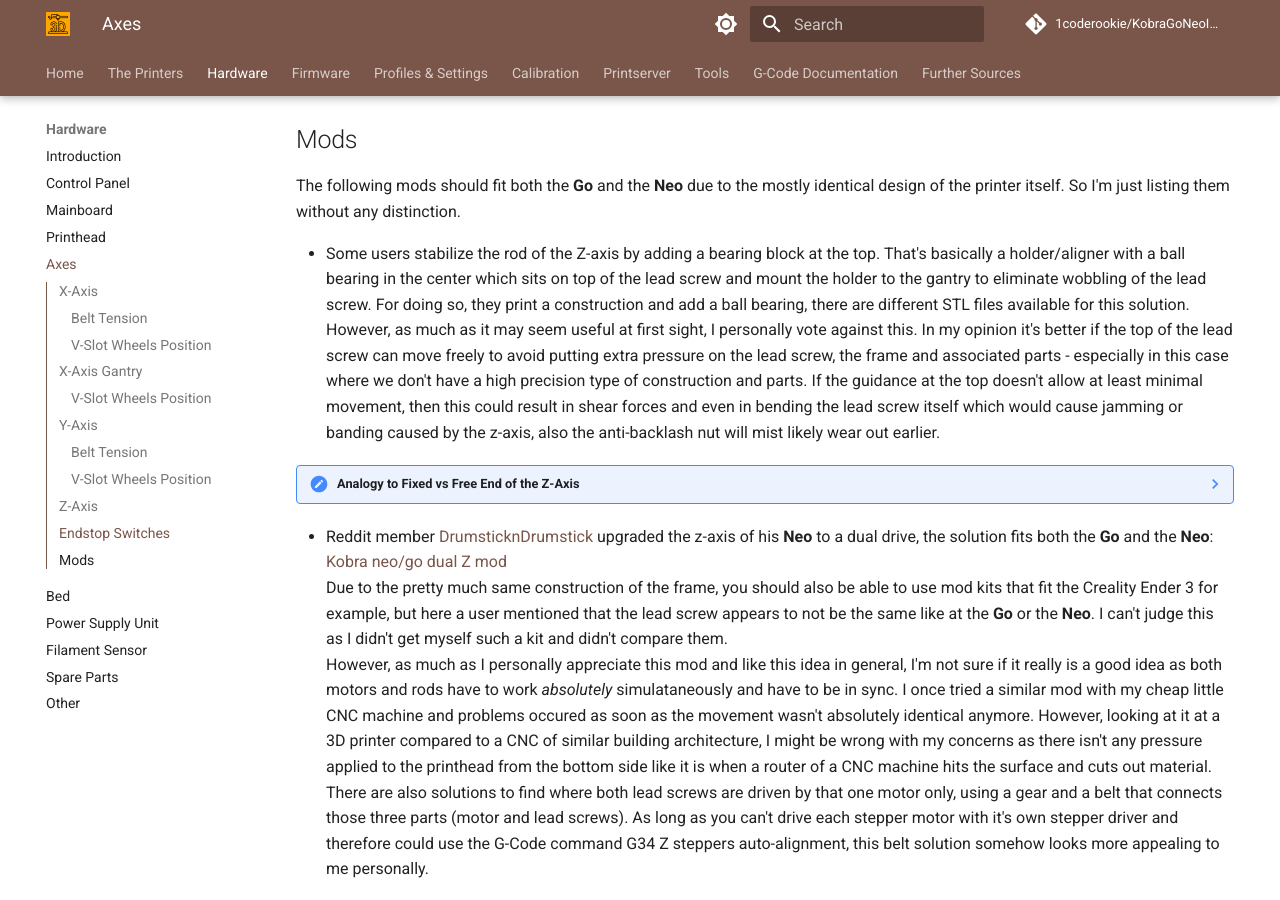
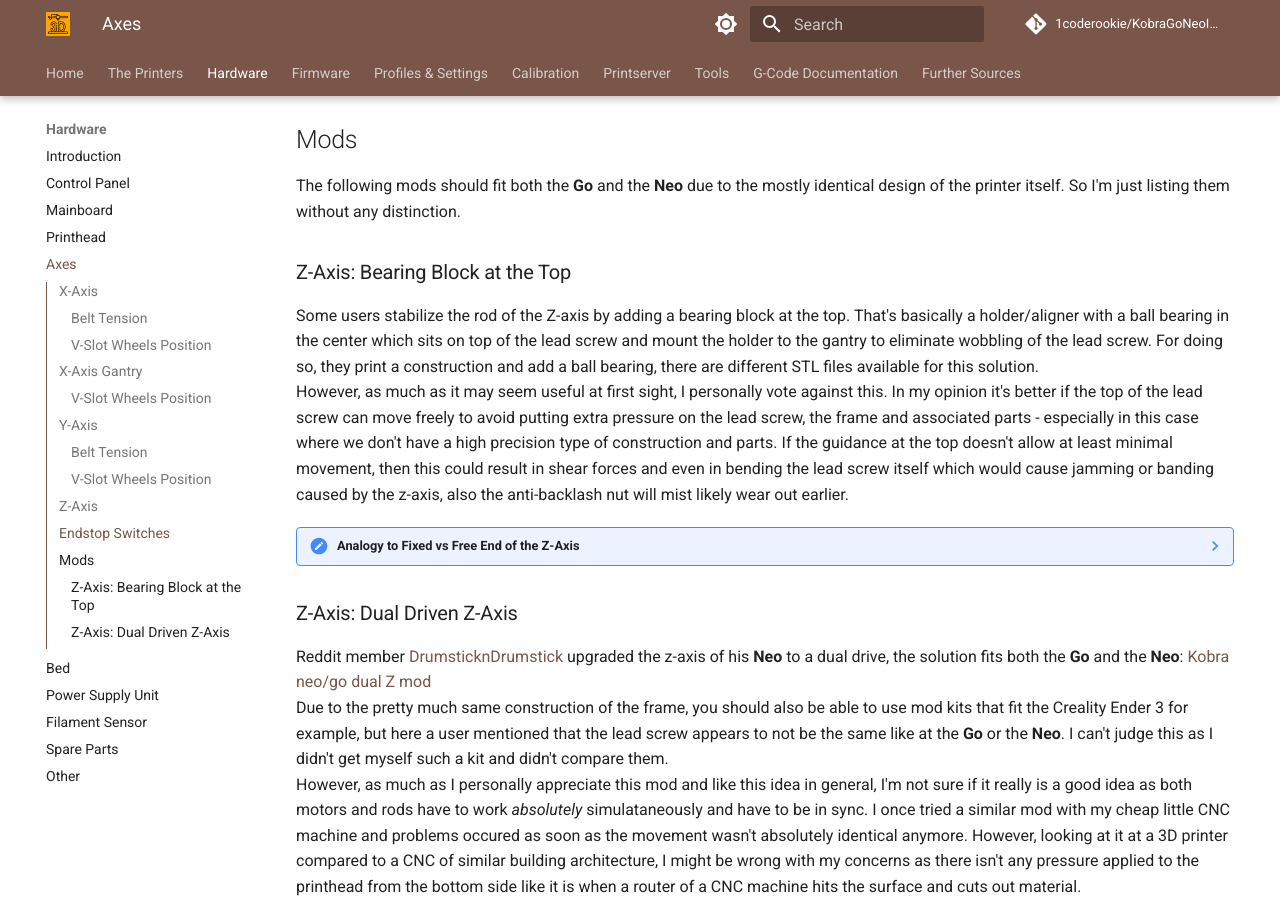
Before and after one commit to 1coderookie/KobraGoNeoInsights, an MkDocs documentation site: the page built from docs/hardware/axes.md, in a window 1280 px wide and 900 px high, scrolled down 6148 px. Built offline with MkDocs 1.6.1 and Material for MkDocs 9.7.7, drawn with Linux system fonts in a browser that asks for light colours; comment, search, counter and statistics services are not loaded.

Commit message:
Update axes.md

```diff
--- a/docs/hardware/axes.md
+++ b/docs/hardware/axes.md
@@ -210,7 +210,8 @@
 
 The following mods should fit both the **Go** and the **Neo** due to the mostly identical design of the printer itself. So I'm just listing them without any distinction.
 
-- Some users stabilize the rod of the Z-axis by adding a bearing block at the top. That's basically a holder/aligner with a ball bearing in the center which sits on top of the lead screw and mount the holder to the gantry to eliminate wobbling of the lead screw. For doing so, they print a construction and add a ball bearing, there are different STL files available for this solution.
+### Z-Axis: Bearing Block at the Top
+Some users stabilize the rod of the Z-axis by adding a bearing block at the top. That's basically a holder/aligner with a ball bearing in the center which sits on top of the lead screw and mount the holder to the gantry to eliminate wobbling of the lead screw. For doing so, they print a construction and add a ball bearing, there are different STL files available for this solution.
   However, as much as it may seem useful at first sight, I personally vote against this. In my opinion it's better if the top of the lead screw can move freely to avoid putting extra pressure on the lead screw, the frame and associated parts - especially in this case where we don't have a high precision type of construction and parts. If the guidance at the top doesn't allow at least minimal movement, then this could result in shear forces and even in bending the lead screw itself which would cause jamming or banding caused by the z-axis, also the anti-backlash nut will mist likely wear out earlier.
 
 ??? note "Analogy to Fixed vs Free End of the Z-Axis"
@@ -225,7 +226,8 @@
     I know, using analogies isn't always a good idea to explain things, but I hope it became at least a bit more clear to you why (imho) the end of the lead screw shouldn't be rigidly fixed and why I suppose to use a flexible coupler at the bottom and an Oldham coupler in the middle where the anti-backlash nut is mounted to the frame.
 
 
-- Reddit member [DrumsticknDrumstick](https://www.reddit.com/user/DrumsticknDrumstick/) upgraded the z-axis of his **Neo** to a dual drive, the solution fits both the **Go** and the **Neo**: [Kobra neo/go dual Z mod](https://www.reddit.com/r/anycubic/comments/1083sr2/kobra_neogo_dual_z_mod/)
+### Z-Axis: Dual Driven Z-Axis
+Reddit member [DrumsticknDrumstick](https://www.reddit.com/user/DrumsticknDrumstick/) upgraded the z-axis of his **Neo** to a dual drive, the solution fits both the **Go** and the **Neo**: [Kobra neo/go dual Z mod](https://www.reddit.com/r/anycubic/comments/1083sr2/kobra_neogo_dual_z_mod/)
   Due to the pretty much same construction of the frame, you should also be able to use mod kits that fit the Creality Ender 3 for example, but here a user mentioned that the lead screw appears to not be the same like at the **Go** or the **Neo**. I can't judge this as I didn't get myself such a kit and didn't compare them.
   However, as much as I personally appreciate this mod and like this idea in general, I'm not sure if it really is a good idea as both motors and rods have to work *absolutely* simulataneously and have to be in sync. I once tried a similar mod with my cheap little CNC machine and problems occured as soon as the movement wasn't absolutely identical anymore. However, looking at it at a 3D printer compared to a CNC of similar building architecture, I might be wrong with my concerns as there isn't any pressure applied to the printhead from the bottom side like it is when a router of a CNC machine hits the surface and cuts out material.
   There are also solutions to find where both lead screws are driven by that one motor only, using a gear and a belt that connects those three parts (motor and lead screws). As long as you can't drive each stepper motor with it's own stepper driver and therefore could use the G-Code command G34 Z steppers auto-alignment, this belt solution somehow looks more appealing to me personally.
```
